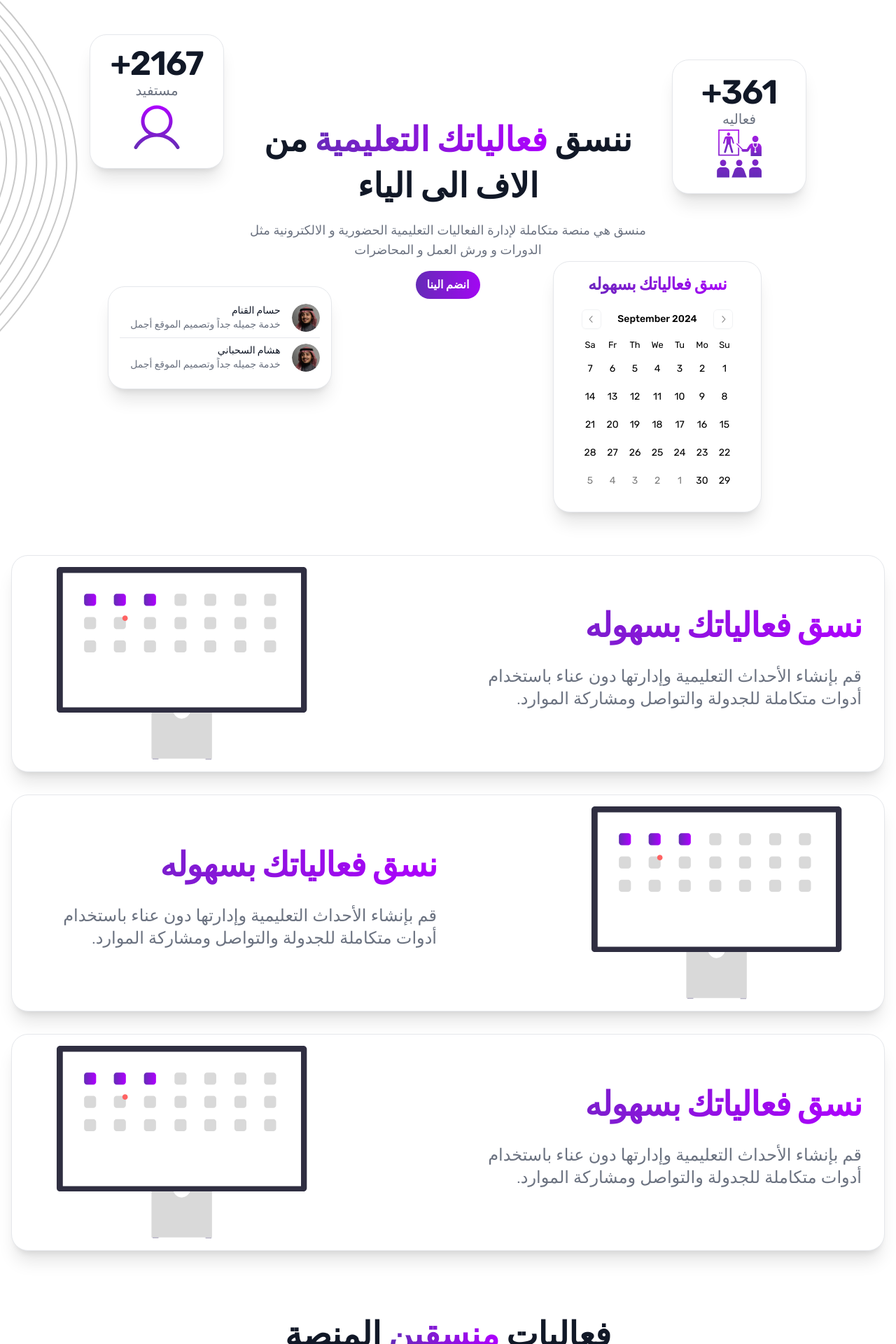
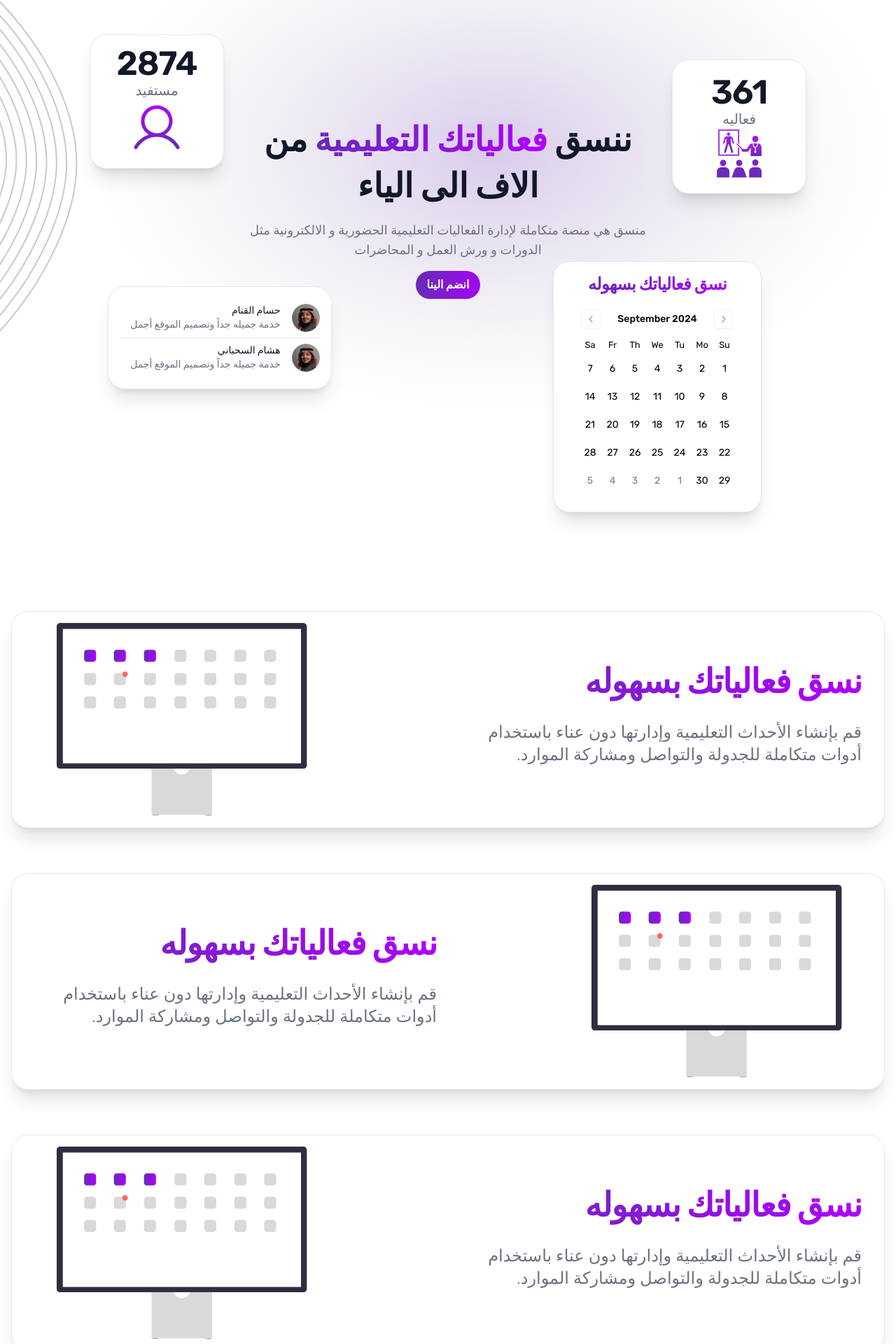
Before and after one commit to Krcherheadx/Munaseq, a Next.js app in the folder frontend/: page / in a window 1280 px wide. Shown: the part 129-2049 px from the top of the page at 70% size. Built offline with nearby package versions, Linux system fonts and the light colour scheme.

Commit message:
add animations

```diff
--- /dev/null
+++ b/frontend/src/components/common/animatedCounter.tsx
@@ -0,0 +1,60 @@
+"use client";
+import React from "react";
+
+import {
+  KeyframeOptions,
+  animate,
+  useInView,
+  useIsomorphicLayoutEffect,
+} from "framer-motion";
+import { useRef } from "react";
+
+type AnimatedCounterProps = {
+  from: number;
+  to: number;
+  animationOptions?: KeyframeOptions;
+};
+export default function animatedCounter({
+  from,
+  to,
+  animationOptions,
+}: AnimatedCounterProps) {
+  const ref = useRef<HTMLSpanElement>(null);
+  const inView = useInView(ref, { once: true });
+
+  useIsomorphicLayoutEffect(() => {
+    const element = ref.current;
+
+    if (!element) return;
+    if (!inView) return;
+
+    // Set initial value
+    element.textContent = String(from);
+
+    // If reduced motion is enabled in system's preferences
+    if (window.matchMedia("(prefers-reduced-motion)").matches) {
+      element.textContent = String(to);
+      return;
+    }
+
+    const controls = animate(from, to, {
+      duration: 1.5,
+      ease: "easeOut",
+      ...animationOptions,
+      onUpdate(value) {
+        element.textContent = value.toFixed(0);
+      },
+    });
+
+    // Cancel on unmount
+    return () => {
+      controls.stop();
+    };
+  }, [ref, inView, from, to]);
+  return (
+    <span
+      className="text-5xl font-semibold tracking-tight text-gray-900 block"
+      ref={ref}
+    />
+  );
+}
--- a/frontend/src/components/landing-page/eventSection.tsx
+++ b/frontend/src/components/landing-page/eventSection.tsx
@@ -1,11 +1,13 @@
 import React from "react";
 import LargeCard from "@/components/common/large-card";
+import Image from "next/image";
 import courseImage from "@/assets/land-assets/event-image.svg"; // For testing
+import titleEffect from "@/assets/land-assets/title-effect.svg"; // For testing
 import Button from "../common/button";
 
 export default function eventSection() {
   return (
-    <div className="container mx-auto px-4 py-24">
+    <div className="container mx-auto px-4 py-24 relative">
       <h1 className="text-gray-900 text-5xl font-bold mb-24 text-center">
         فعاليات{" "}
         <span className="bg-gradient-to-l from-primary to-secondary bg-clip-text text-transparent">
@@ -13,6 +15,9 @@ export default function eventSection() {
         </span>{" "}
         المنصة
       </h1>
+      <div className="absolute top-[1%] left-1/2 -translate-x-1/2 -z-10 hidden md:block">
+        <Image src={titleEffect} alt="" />
+      </div>
       <div className="grid grid-cols-1 gap-6 md:grid-cols-3">
         <LargeCard
           image={courseImage}
--- a/frontend/src/components/landing-page/featuresSection.tsx
+++ b/frontend/src/components/landing-page/featuresSection.tsx
@@ -1,12 +1,29 @@
+"use client";
 import React from "react";
 import Image from "next/image";
 import computerIcon from "@/assets/land-assets/computer-icon.svg";
+import { motion, useInView } from "framer-motion";
+import { useRef } from "react";
 
-export default function featuresSection() {
+export default function FeaturesSection() {
+  const ref1 = useRef(null);
+  const ref2 = useRef(null);
+  const ref3 = useRef(null);
+
+  const isInView1 = useInView(ref1, { once: true, amount: 0.8 });
+  const isInView2 = useInView(ref2, { once: true, amount: 0.6 });
+  const isInView3 = useInView(ref3, { once: true, amount: 0.6 });
+
   return (
-    <div className="container mx-auto px-4 pt-24">
+    <div className="container mx-auto px-4 pt-44">
       <div>
-        <div className="flex flex-col items-center bg-white border border-gray-200 p-4 mb-8 rounded-3xl shadow-xl md:flex-row md:justify-between max-w-full">
+        <motion.div
+          ref={ref1}
+          initial={{ opacity: 0, y: -80 }}
+          animate={isInView1 ? { opacity: 1, y: 0 } : {}}
+          transition={{ duration: 0.6, ease: "easeOut" }}
+          className="flex flex-col items-center bg-white border border-gray-200 p-4 mb-16 rounded-3xl shadow-xl md:flex-row md:justify-between max-w-full"
+        >
           <div className="flex flex-col justify-between p-4 leading-normal text-center md:text-right md:w-1/2">
             <h5 className="mb-6 pb-2 text-5xl font-bold tracking-tight bg-gradient-to-l from-primary to-secondary bg-clip-text text-transparent">
               نسق فعالياتك بسهوله
@@ -21,8 +38,15 @@ export default function featuresSection() {
             src={computerIcon}
             alt=""
           />
-        </div>
-        <div className="flex flex-col items-center bg-white border border-gray-200 p-4 mb-8 rounded-3xl shadow-xl md:flex-row-reverse md:justify-between max-w-full">
+        </motion.div>
+
+        <motion.div
+          ref={ref2}
+          initial={{ opacity: 0, x: 250 }}
+          animate={isInView2 ? { opacity: 1, x: 0 } : {}}
+          transition={{ duration: 0.6, ease: "easeOut" }}
+          className="flex flex-col items-center bg-white border border-gray-200 p-4 mb-16 rounded-3xl shadow-xl md:flex-row-reverse md:justify-between max-w-full"
+        >
           <div className="flex flex-col justify-between p-4 leading-normal text-center md:text-right md:w-1/2">
             <h5 className="mb-6 pb-2 text-5xl font-bold tracking-tight bg-gradient-to-l from-primary to-secondary bg-clip-text text-transparent">
               نسق فعالياتك بسهوله
@@ -37,8 +61,15 @@ export default function featuresSection() {
             src={computerIcon}
             alt=""
           />
-        </div>
-        <div className="flex flex-col items-center bg-white border border-gray-200 p-4 rounded-3xl shadow-xl md:flex-row md:justify-between max-w-full">
+        </motion.div>
+
+        <motion.div
+          ref={ref3}
+          initial={{ opacity: 0, x: -250 }}
+          animate={isInView3 ? { opacity: 1, x: 0 } : {}}
+          transition={{ duration: 0.6, ease: "easeOut" }}
+          className="flex flex-col items-center bg-white border border-gray-200 p-4 rounded-3xl shadow-xl md:flex-row md:justify-between max-w-full"
+        >
           <div className="flex flex-col justify-between p-4 leading-normal text-center md:text-right md:w-1/2">
             <h5 className="mb-6 pb-2 text-5xl font-bold tracking-tight bg-gradient-to-l from-primary to-secondary bg-clip-text text-transparent">
               نسق فعالياتك بسهوله
@@ -53,7 +84,7 @@ export default function featuresSection() {
             src={computerIcon}
             alt=""
           />
-        </div>
+        </motion.div>
       </div>
     </div>
   );
--- a/frontend/src/components/landing-page/heroSection.tsx
+++ b/frontend/src/components/landing-page/heroSection.tsx
@@ -1,3 +1,4 @@
+"use client";
 import React from "react";
 import Button from "../common/button";
 import Image from "next/image";
@@ -5,13 +6,52 @@ import userIcon from "@/assets/land-assets/user-icon.svg";
 import eventIcon from "@/assets/land-assets/event-icon.svg";
 import effect from "@/assets/land-assets/landing-page-effect.svg";
 import userImage from "@/assets/land-assets/user-testimonial-1.svg";
+import glow from "@/assets/land-assets/glow.svg";
 import { Calendar } from "@/components/common/shadcn-ui/calendar";
+import { motion } from "framer-motion";
+import AnimatedCounter from "../common/animatedCounter";
 
-export default function heroSection() {
+const fadeInUp = {
+  initial: { opacity: 0, y: 50 },
+  animate: { opacity: 1, y: 0 },
+  transition: { duration: 0.8, ease: "easeOut" },
+};
+
+const slideInLeft = {
+  initial: { opacity: 0, x: -100 },
+  animate: { opacity: 1, x: 0 },
+  transition: { duration: 0.8, ease: "easeOut" },
+};
+
+const slideInRight = {
+  initial: { opacity: 0, x: 100 },
+  animate: { opacity: 1, x: 0 },
+};
+
+const flyingAnimation = {
+  animate: {
+    y: [0, -10, 0, 10, 0],
+  },
+  transition: {
+    duration: 2,
+    ease: "easeInOut",
+    repeat: Infinity,
+  },
+};
+
+export default function HeroSection() {
   return (
     <div className="h-[90vh] relative">
       <div className="flex justify-center items-center h-[80vh] px-8">
-        <div className="text-center max-w-xl">
+        <div className="absolute bottom-[15%] left-[10%] -z-10 hidden md:block">
+          <Image src={glow} alt="" />
+        </div>
+        <motion.div
+          className="text-center max-w-xl"
+          variants={fadeInUp}
+          initial="initial"
+          animate="animate"
+        >
           <h1 className="text-gray-900 text-5xl font-bold mb-4 leading-snug">
             ننسق{" "}
             <span className="bg-gradient-to-l from-primary to-secondary bg-clip-text text-transparent">
@@ -26,28 +66,57 @@ export default function heroSection() {
           <div className="flex justify-center">
             <Button gradient>انضم الينا</Button>
           </div>
-        </div>
+        </motion.div>
       </div>
-      <div className="absolute top-[10%] left-[10%] hidden md:block">
-        <div className="w-48 h-48 bg-white border border-gray-200 rounded-3xl shadow-xl text-center flex flex-col items-center justify-center">
-          <h5 className=" text-5xl font-semibold tracking-tight text-gray-900">
-            2167+
-          </h5>
+
+      <motion.div
+        className="absolute top-[10%] left-[10%] hidden md:block"
+        variants={slideInLeft}
+        initial="initial"
+        animate="animate"
+        transition={{ delay: 0.4 }}
+      >
+        <motion.div
+          className="w-48 h-48 bg-white border border-gray-200 rounded-3xl shadow-xl text-center flex flex-col items-center justify-center"
+          variants={flyingAnimation}
+          animate="animate"
+        >
+          <AnimatedCounter from={0} to={2874} />
           <p className="font-light text-xl text-gray-500">مستفيد</p>
           <Image src={userIcon} alt={""} />
-        </div>
-      </div>
-      <div className="absolute top-[15%] right-[10%] hidden md:block">
-        <div className="w-48 h-48 bg-white border border-gray-200 rounded-3xl shadow-xl text-center flex flex-col items-center justify-center">
-          <h5 className=" text-5xl font-semibold tracking-tight text-gray-900">
-            361+
-          </h5>
+        </motion.div>
+      </motion.div>
+
+      <motion.div
+        className="absolute top-[15%] right-[10%] hidden md:block"
+        variants={slideInRight}
+        initial="initial"
+        animate="animate"
+        transition={{ delay: 0.4 }}
+      >
+        <motion.div
+          className="w-48 h-48 bg-white border border-gray-200 rounded-3xl shadow-xl text-center flex flex-col items-center justify-center"
+          variants={flyingAnimation}
+          animate="animate"
+        >
+          <AnimatedCounter from={0} to={361} />
           <p className="font-light text-xl text-gray-500">فعاليه</p>
           <Image src={eventIcon} alt={""} />
-        </div>
-      </div>
-      <div className="absolute top-[60%] left-[12%] hidden md:block">
-        <div className="w-80 max-w-md p-4 bg-white border border-gray-200 rounded-3xl shadow-xl sm:p-4">
+        </motion.div>
+      </motion.div>
+
+      <motion.div
+        className="absolute top-[60%] left-[12%] hidden md:block"
+        variants={slideInLeft}
+        initial="initial"
+        animate="animate"
+        transition={{ delay: 0.6 }}
+      >
+        <motion.div
+          className="w-80 max-w-md p-4 bg-white border border-gray-200 rounded-3xl shadow-xl sm:p-4"
+          variants={flyingAnimation}
+          animate="animate"
+        >
           <div className="flow-root">
             <ul role="list" className="divide-y divide-gray-200">
               <li className="py-3 sm:py-2">
@@ -90,16 +159,28 @@ export default function heroSection() {
               </li>
             </ul>
           </div>
-        </div>
-      </div>
-      <div className="absolute top-[55%] right-[15%] hidden md:block">
-        <div className="bg-white border border-gray-200 rounded-3xl shadow-xl py-4 px-6">
+        </motion.div>
+      </motion.div>
+
+      <motion.div
+        className="absolute top-[55%] right-[15%] hidden md:block"
+        variants={slideInRight}
+        initial="initial"
+        animate="animate"
+        transition={{ delay: 0.8 }}
+      >
+        <motion.div
+          className="bg-white border border-gray-200 rounded-3xl shadow-xl py-4 px-6"
+          variants={flyingAnimation}
+          animate="animate"
+        >
           <h5 className="text-2xl font-semibold tracking-tight bg-gradient-to-l from-primary to-secondary bg-clip-text text-transparent text-center mb-2">
             نسق فعالياتك بسهوله
           </h5>
           <Calendar />
-        </div>
-      </div>
+        </motion.div>
+      </motion.div>
+
       <div className="absolute -top-[10%] left-0 -z-10">
         <Image src={effect} alt="" />
       </div>
```
Also changed, not shown: frontend/src/assets/land-assets/glow.svg (added), frontend/src/assets/land-assets/title-effect.svg (added), frontend/src/components/common/large-card.tsx (indentation only).
